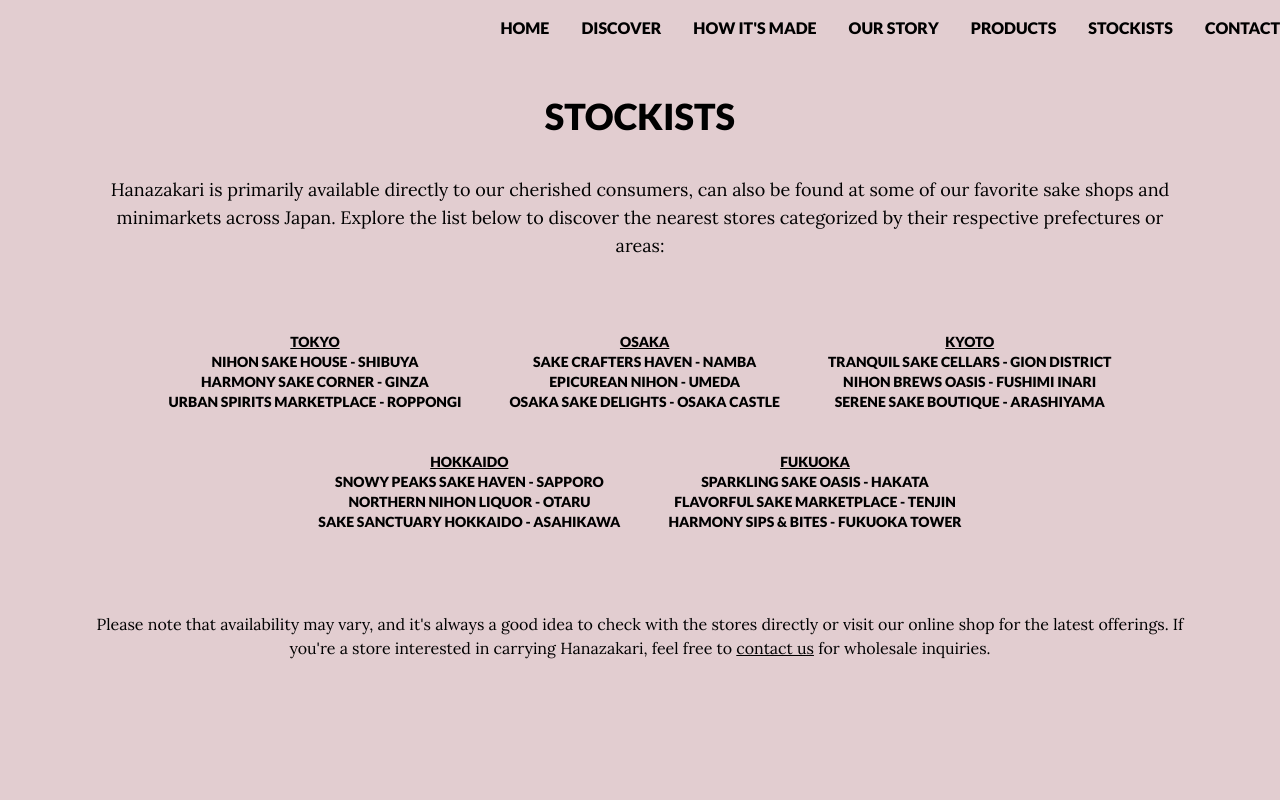
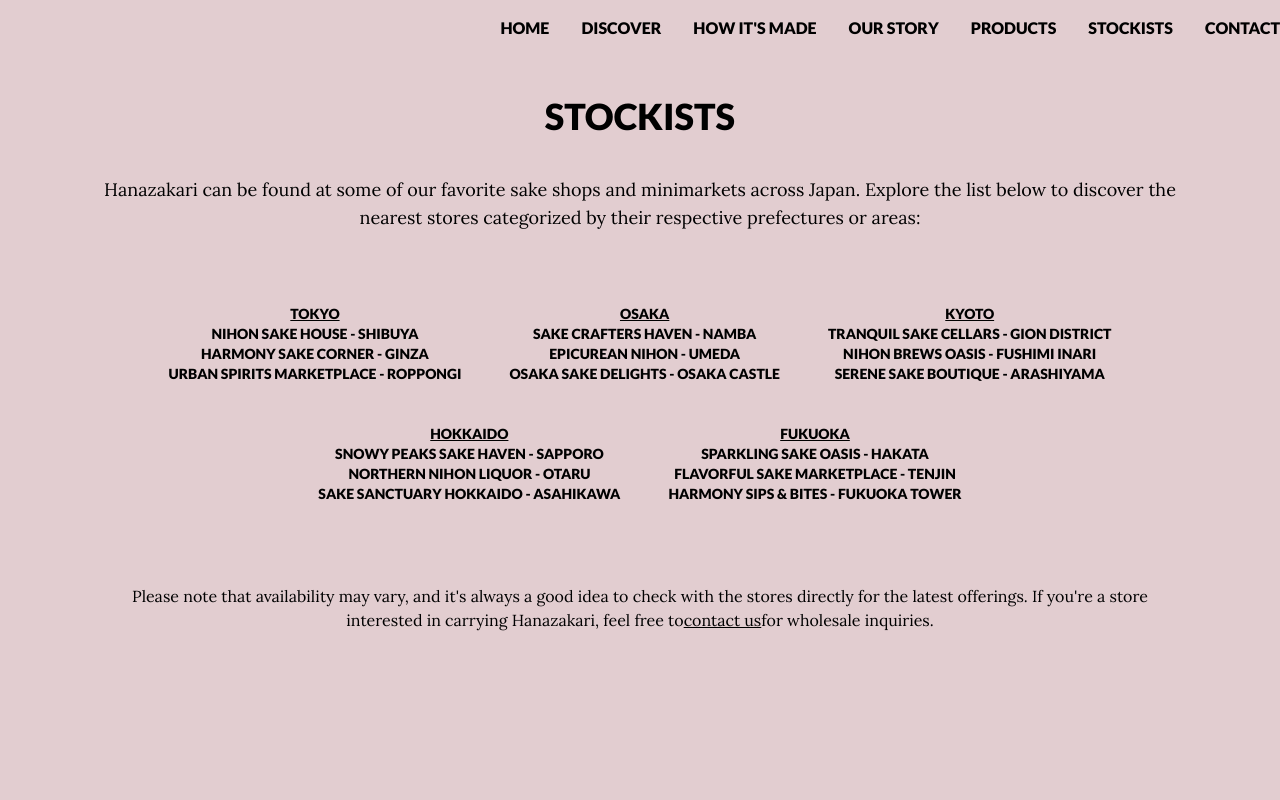
Before and after one commit to phantacia/hanazakari, a Next.js app: page /stockists in a window 1280 px wide. Shown: the top 800 px of the page. Built offline with nearby package versions, Linux system fonts and the light colour scheme.

Commit message:
Updated the information in the page

```diff
--- a/src/app/stockists/page.js
+++ b/src/app/stockists/page.js
@@ -21,10 +21,9 @@ const Stockists = () => {
           STOCKISTS
         </h2>
         <p className="text-base md:text-lg">
-          Hanazakari is primarily available directly to our cherished consumers,
-          can also be found at some of our favorite sake shops and minimarkets
-          across Japan. Explore the list below to discover the nearest stores
-          categorized by their respective prefectures or areas:
+          Hanazakari can be found at some of our favorite sake shops and
+          minimarkets across Japan. Explore the list below to discover the
+          nearest stores categorized by their respective prefectures or areas:
         </p>
       </div>
       <div
@@ -70,12 +69,11 @@ const Stockists = () => {
       </div>
       <p className="mt-10 text-center">
         Please note that availability may vary, and it&apos;s always a good idea
-        to check with the stores directly or visit our online shop for the
-        latest offerings. If you&apos;re a store interested in carrying
-        Hanazakari, feel free to{" "}
+        to check with the stores directly for the latest offerings. If
+        you&apos;re a store interested in carrying Hanazakari, feel free to
         <Link href="/contact" className="underline">
           contact us
-        </Link>{" "}
+        </Link>
         for wholesale inquiries.
       </p>
     </div>
```
